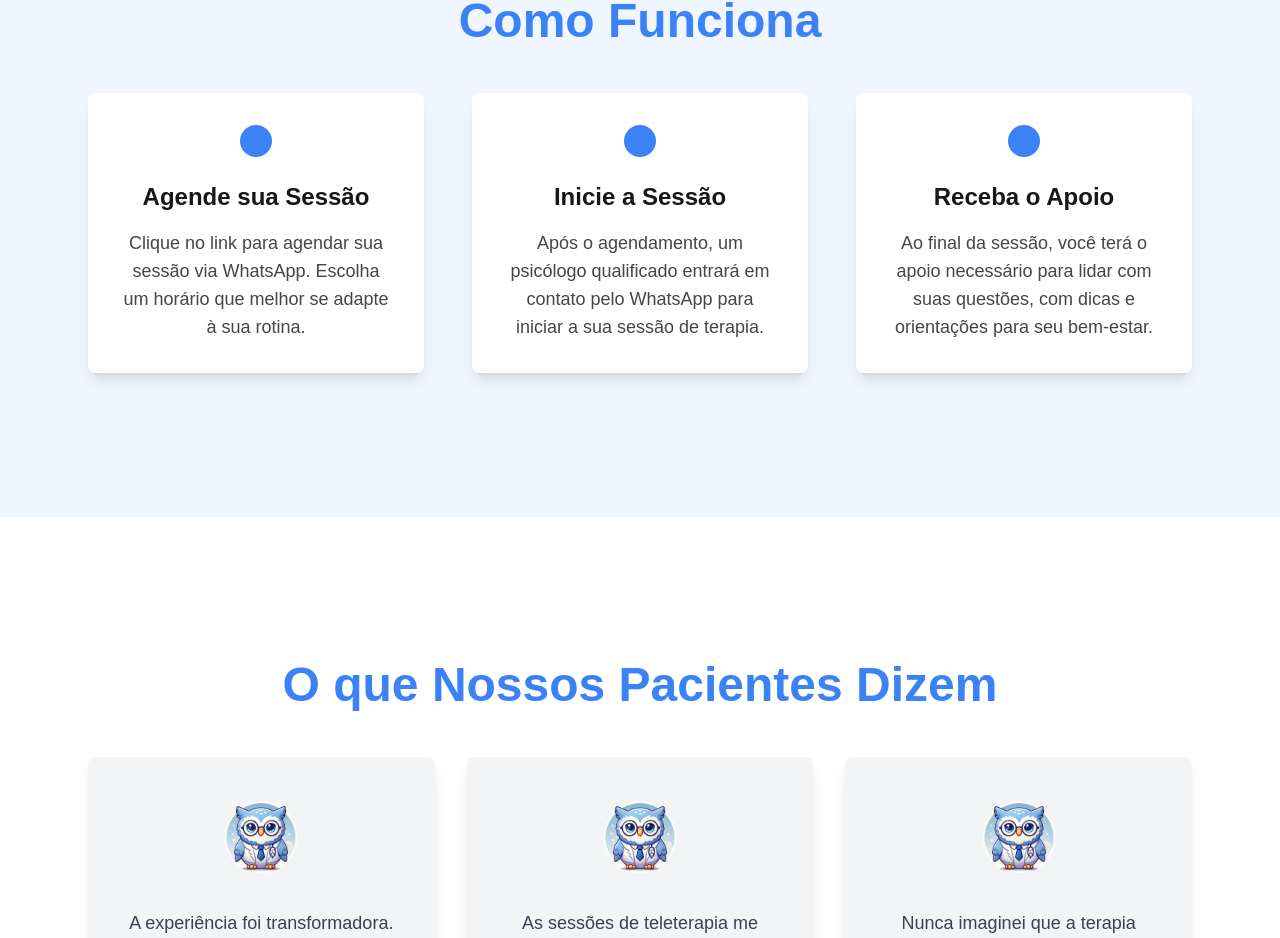
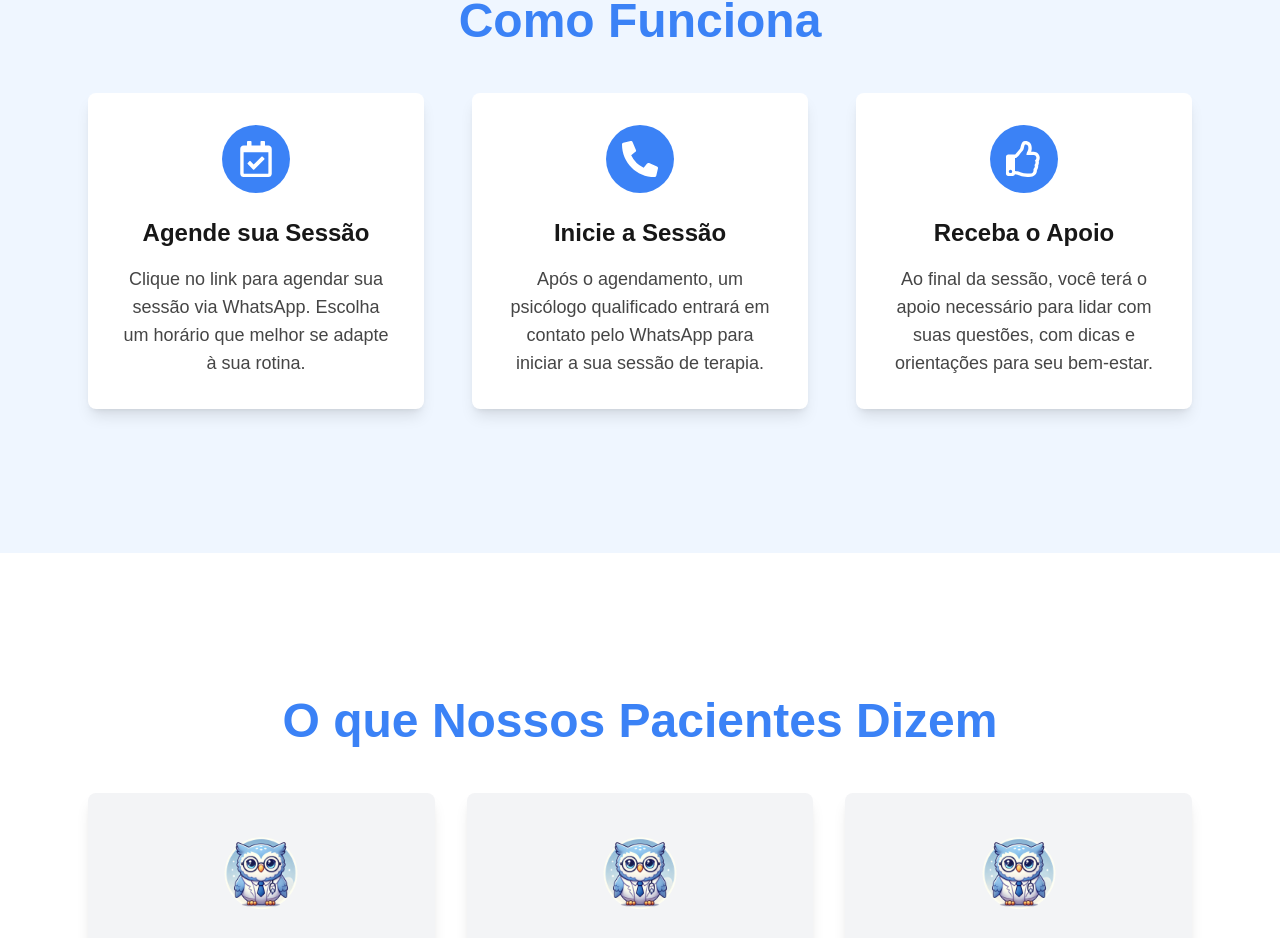
Before and after one commit to fernandogabriel04/teleterapia, a Next.js app: page / in a window 1280 px wide. Shown: the part 1567-2505 px from the top of the page. Built offline with nearby package versions, Linux system fonts and the light colour scheme.

Commit message:
fix: adjust icons

```diff
--- a/app/_components/HowItWorks.tsx
+++ b/app/_components/HowItWorks.tsx
@@ -1,3 +1,5 @@
+import { FaPhoneAlt, FaRegCalendarCheck, FaRegThumbsUp } from "react-icons/fa";
+
 const HowItWorksSection = () => {
     return (
       <section id="how-it-works" className="bg-blue-50 py-36">
@@ -9,7 +11,7 @@ const HowItWorksSection = () => {
             {/* Passo 1 */}
             <div className="flex flex-col items-center bg-white p-8 rounded-lg shadow-lg">
               <div className="bg-blue-500 text-white p-4 rounded-full mb-6">
-                <i className="fas fa-calendar-check text-4xl"></i>{" "}
+                <FaRegCalendarCheck className="text-4xl"/>{" "}
                 {/* Ícone de agendamento */}
               </div>
               <h3 className="text-2xl font-semibold mb-4">Agende sua Sessão</h3>
@@ -22,7 +24,7 @@ const HowItWorksSection = () => {
             {/* Passo 2 */}
             <div className="flex flex-col items-center bg-white p-8 rounded-lg shadow-lg">
               <div className="bg-blue-500 text-white p-4 rounded-full mb-6">
-                <i className="fas fa-phone-alt text-4xl"></i>{" "}
+                <FaPhoneAlt  className="fas fa-phone-alt text-4xl"/>{" "}
                 {/* Ícone de chamada */}
               </div>
               <h3 className="text-2xl font-semibold mb-4">Inicie a Sessão</h3>
@@ -35,7 +37,7 @@ const HowItWorksSection = () => {
             {/* Passo 3 */}
             <div className="flex flex-col items-center bg-white p-8 rounded-lg shadow-lg">
               <div className="bg-blue-500 text-white p-4 rounded-full mb-6">
-                <i className="fas fa-thumbs-up text-4xl"></i>{" "}
+                <FaRegThumbsUp className="fas fa-thumbs-up text-4xl"/>{" "}
                 {/* Ícone de aprovação */}
               </div>
               <h3 className="text-2xl font-semibold mb-4">Receba o Apoio</h3>
```
